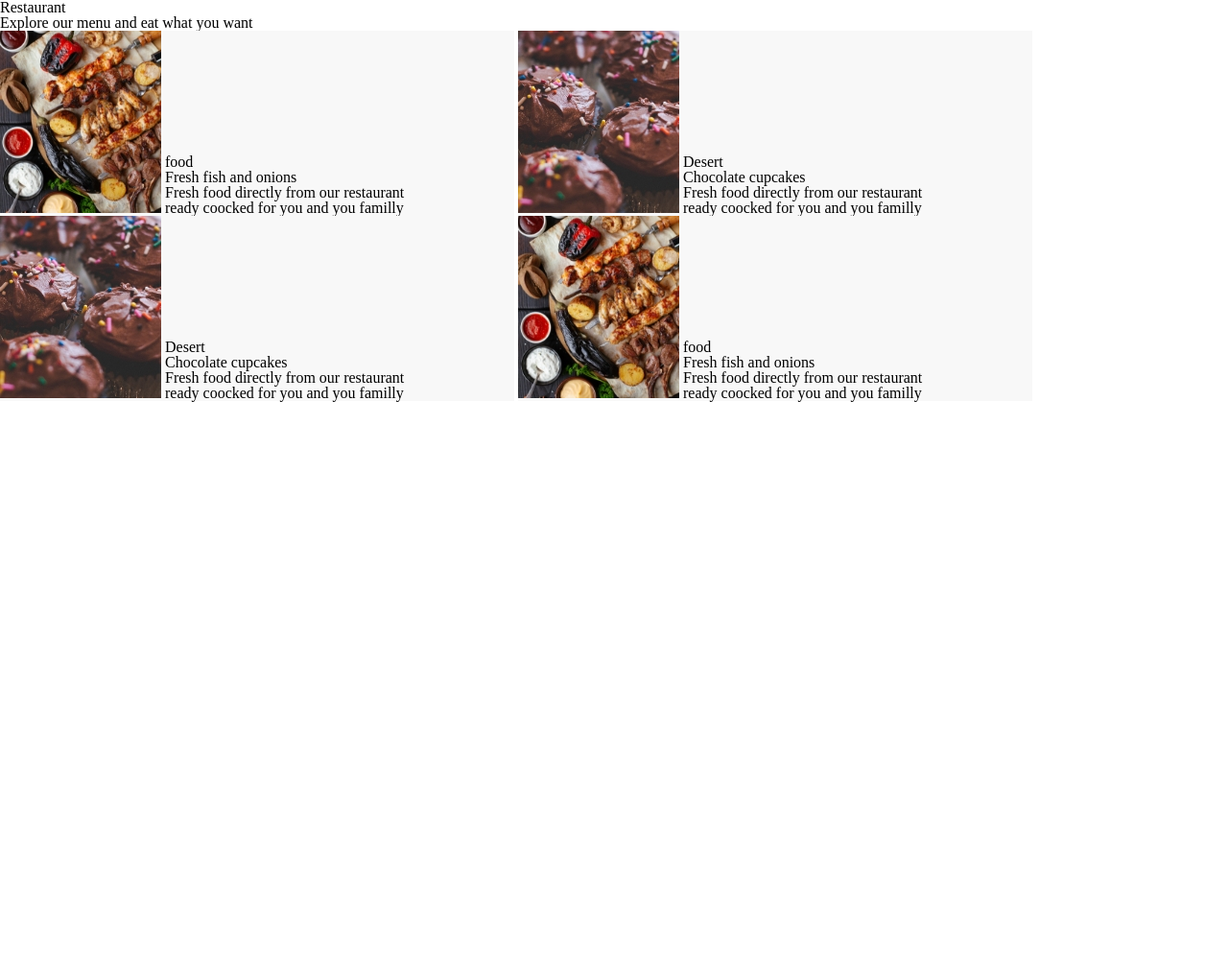
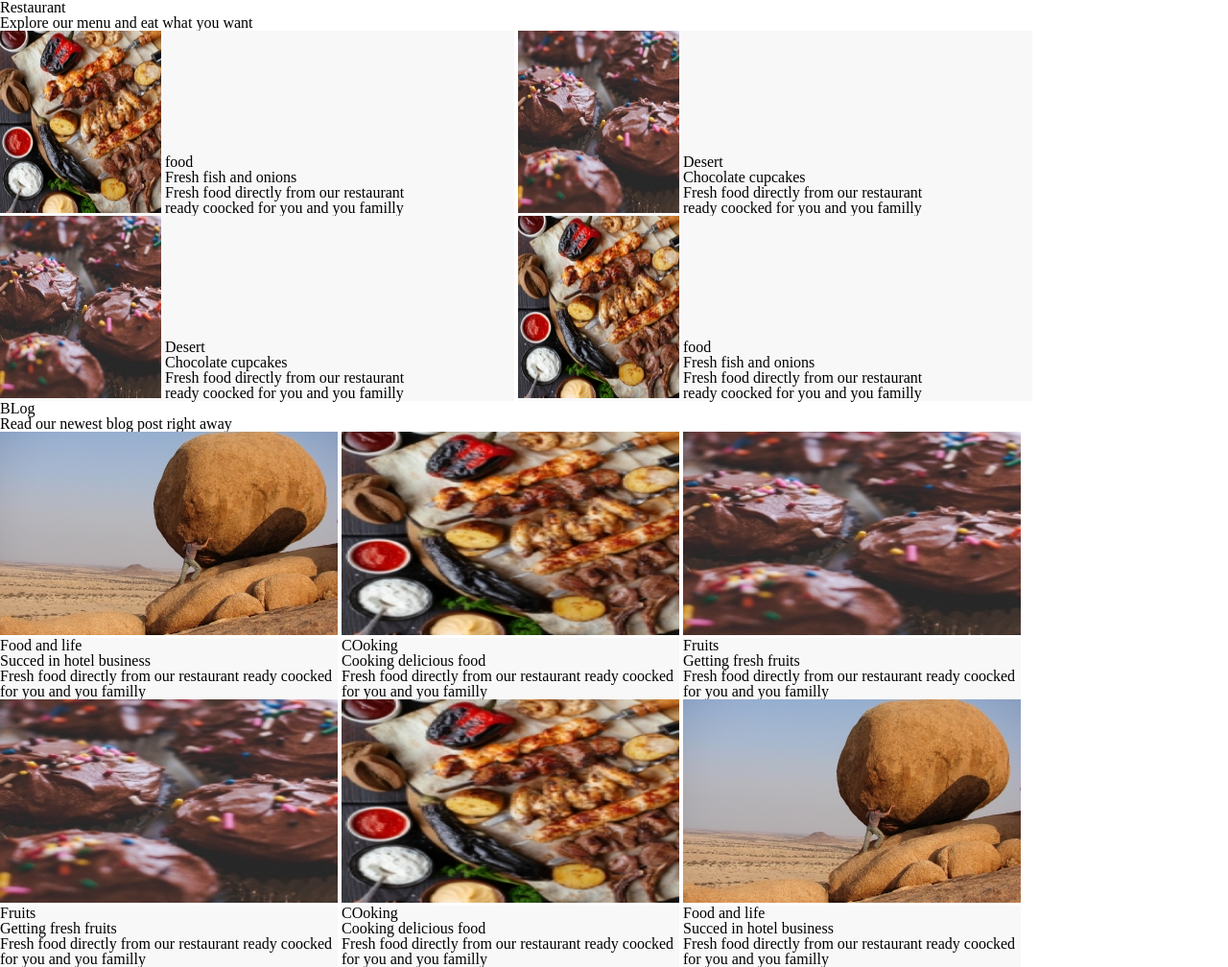
Before and after one commit to RenieEze/lesson-4.fonts, a plain HTML site: page index.html in a window 1280 px wide. Shown: the whole page at 96% size. Before the commit the page ends 800 px from the top, so only its background shows below. Drawn offline with Linux system fonts and the light colour scheme.

Commit message:
add 2nd section

```diff
--- a/css/style.css
+++ b/css/style.css
@@ -1,5 +1,20 @@
+/*seciton 1*/
 .leftbox1,
 .rightbox1 { width: 536px; background-color: #F8F8F8; display: inline-block;}
 .img {display: inline-block;}
 .texts {display: inline-block;}
 .texts p { width: 260px;}
+
+
+
+
+/*section 2*/
+.img2 {width: 352px; height: 212px;}
+.texts2 {width: 352px; background-color: #F8F8F8;}
+
+.box1,
+.box2,
+.box3,
+.box4,
+.box5,
+.box6 {display: inline-block;}
--- a/index.html
+++ b/index.html
@@ -15,7 +15,7 @@
 					<img class="img" src="images/food.jpg" alt="image">
 					<div class="texts">
 						<h4> food </h4>
-						<h4> Fresh fish and onions <h4>
+						<h4> Fresh fish and onions </h4>
 						<p> Fresh food directly from our restaurant ready coocked for you and you familly </p>
 					</div>
 				</div>
@@ -23,7 +23,7 @@
 					<img src="images/chocolate.jpg" alt="image">
 					<div class="texts">
 						<h4> Desert </h4>
-						<h4> Chocolate cupcakes <h4>
+						<h4> Chocolate cupcakes </h4>
 						<p> Fresh food directly from our restaurant ready coocked for you and you familly </p>
 					</div>
 				</div>
@@ -33,7 +33,7 @@
 					<img class="img" src="images/chocolate.jpg" alt="image">
 					<div class="texts">
 						<h4> Desert </h4>
-						<h4> Chocolate cupcakes <h4>
+						<h4> Chocolate cupcakes </h4>
 						<p> Fresh food directly from our restaurant ready coocked for you and you familly </p>
 					</div>
 				</div>
@@ -41,12 +41,70 @@
 					<img src="images/food.jpg" alt="image">
 					<div class="texts">
 						<h4> food </h4>
-						<h4> Fresh fish and onions <h4>
+						<h4> Fresh fish and onions </h4>
 						<p> Fresh food directly from our restaurant ready coocked for you and you familly </p>
 					</div>
 				</div>
             </div>
+        </section>
+        <section>
+        	<h4> BLog </h4>
+			<p> Read our newest blog post right away </p>
 
-		</section>
+        	<div class="line1">
+        		<div class="box1">
+        			<img class="img2" src="images/stone.jpg" alt="image">
+        			<div class="texts2">
+	        			<h4> Food and life </h4>
+	        			<h4> Succed in hotel business </h4>
+	        			<p> Fresh food directly from our restaurant ready coocked for you and you familly </p>
+	        		</div>
+        		</div>
+        		<div class="box2">
+        			<img class="img2" src="images/food.jpg" alt="image">
+        			<div class="texts2">
+	        			<h4> COoking </h4>
+	        			<h4> Cooking delicious food </h4>
+	        			<p> Fresh food directly from our restaurant ready coocked for you and you familly </p>
+	        		</div>
+        		</div>
+        		<div class="box3">
+           			<img class="img2" src="images/chocolate.jpg" alt="image">
+        			<div class="texts2">
+	        			<h4> Fruits </h4>
+	        			<h4> Getting fresh fruits </h4>
+	        			<p> Fresh food directly from our restaurant ready coocked for you and you familly </p>
+	        		</div>
+        		</div>
+        	</div>
+
+        	<div class="line2">
+        		<div class="box4">
+           			<img  class="img2" src="images/chocolate.jpg" alt="image">
+        			<div class="texts2">
+	        			<h4> Fruits </h4>
+	        			<h4> Getting fresh fruits </h4>
+	        			<p> Fresh food directly from our restaurant ready coocked for you and you familly </p>
+	        		</div>
+        		</div>
+        		<div class="box5">
+           			<img class="img2" src="images/food.jpg" alt="image">
+        			<div class="texts2">
+	        			<h4> COoking </h4>
+	        			<h4> Cooking delicious food </h4>
+	        			<p> Fresh food directly from our restaurant ready coocked for you and you familly </p>
+	        		</div>
+        		</div>
+        		<div class="box6">
+        			<img class="img2" src="images/stone.jpg" alt="image">
+        			<div class="texts2">
+	        			<h4> Food and life </h4>
+	        			<h4> Succed in hotel business </h4>
+	        			<p> Fresh food directly from our restaurant ready coocked for you and you familly </p>
+	        		</div>
+        		</div>
+        	</div>
+
+        </section>
 	</body>
 </html>
```
